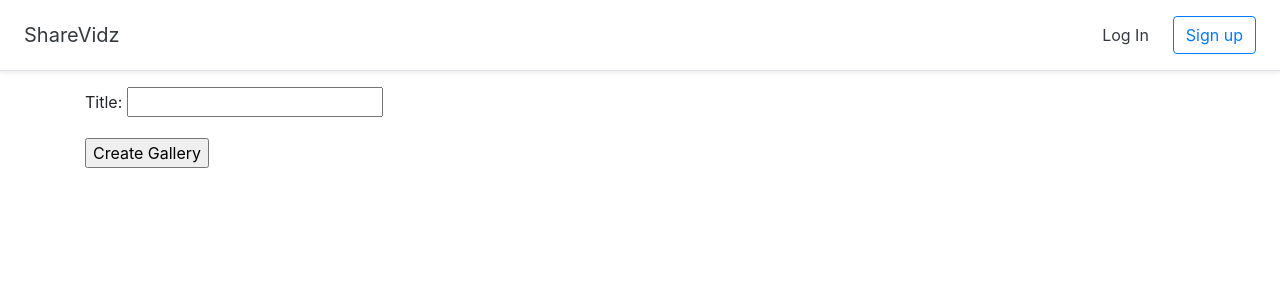
After one commit to jrgraff/fullstack-fastapi, a Django app: page /gallery/create in a window 1280 px wide. The commit adds this page. Shown: the top 300 px of the page. Run offline with Django 4.2, Linux system fonts and the light colour scheme; some libraries are stand-ins or nearby versions.

Commit message:
feat: create page create_gallery

```diff
--- a/django/sharevidz-project/gallery/templates/gallery/base.html
+++ b/django/sharevidz-project/gallery/templates/gallery/base.html
@@ -17,7 +17,7 @@
 
 <body>
     <div class="d-flex flex-column flex-md-row align-items-center p-3 px-md-4 mb-3 bg-white border-bottom shadow-sm">
-        <h5 class="my-0 mr-md-auto font-weight-normal"><a href="{% url 'gallery' %}" class="text-dark">ShareVidz</a></h5>
+        <h5 class="my-0 mr-md-auto font-weight-normal"><a href="{% url 'home' %}" class="text-dark">ShareVidz</a></h5>
         <nav class="my-2 my-md-0 mr-md-3">
             {% if user.is_authenticated %}
             <a class="p-2 text-dark" href="#">Dashboard</a>
--- /dev/null
+++ b/django/sharevidz-project/gallery/templates/gallery/create_gallery.html
@@ -0,0 +1,11 @@
+{% extends 'gallery/base.html' %}
+
+{% block content %}
+<div class="container">
+    <form method="post">
+        {% csrf_token %}
+        {{ form.as_p }}
+        <input type="submit" value="Create Gallery">
+    </form>
+</div>
+{% endblock %}
--- a/django/sharevidz-project/gallery/views.py
+++ b/django/sharevidz-project/gallery/views.py
@@ -2,11 +2,21 @@ from django.shortcuts import render
 from django.urls import reverse_lazy
 from django.views import generic
 from django.contrib.auth.forms import UserCreationForm
+from .models import Gallery
 
-def gallery(request):
-    return render(request, 'gallery/gallery.html')
+
+def home(request):
+    return render(request, 'gallery/home.html')
+
 
 class SignUp(generic.CreateView):
     form_class = UserCreationForm
-    success_url = reverse_lazy('gallery')
+    success_url = reverse_lazy('home')
     template_name = 'registration/signup.html'
+
+
+class CreateGallery(generic.CreateView):
+    model = Gallery
+    fields = ['title']
+    template_name = 'gallery/create_gallery.html'
+    success_url = reverse_lazy('home')
--- a/django/sharevidz-project/sharevidz/settings.py
+++ b/django/sharevidz-project/sharevidz/settings.py
@@ -28,8 +28,8 @@ DEBUG = True
 ALLOWED_HOSTS = []
 
 LOGIN_URL = 'login'
-LOGIN_REDIRECT_URL = 'gallery'
-LOGOUT_REDIRECT_URL = 'gallery'
+LOGIN_REDIRECT_URL = 'home'
+LOGOUT_REDIRECT_URL = 'home'
 
 # Application definition
 
--- a/django/sharevidz-project/sharevidz/urls.py
+++ b/django/sharevidz-project/sharevidz/urls.py
@@ -23,12 +23,16 @@ from gallery import views
 
 urlpatterns = [
     path('admin/', admin.site.urls),
-    path('', views.gallery, name='gallery'),
+    path('', views.home, name='home'),
 
     # AUTH
     path('signup', views.SignUp.as_view(), name='signup'),
     path('login', auth_views.LoginView.as_view(), name='login'),
     path('logout', auth_views.LogoutView.as_view(), name='logout'),
+
+    # GALLERY
+    path('gallery/create', views.CreateGallery.as_view(), name='create_gallery'),
+
 ]
 
 urlpatterns += static(settings.STATIC_URL, document_root=settings.STATIC_ROOT)
```
Also changed, not shown: django/sharevidz-project/db.sqlite3, django/sharevidz-project/gallery/migrations/0001_initial.py (added), django/sharevidz-project/gallery/templates/gallery/home.html (renamed from django/sharevidz-project/gallery/templates/gallery/gallery.html).
